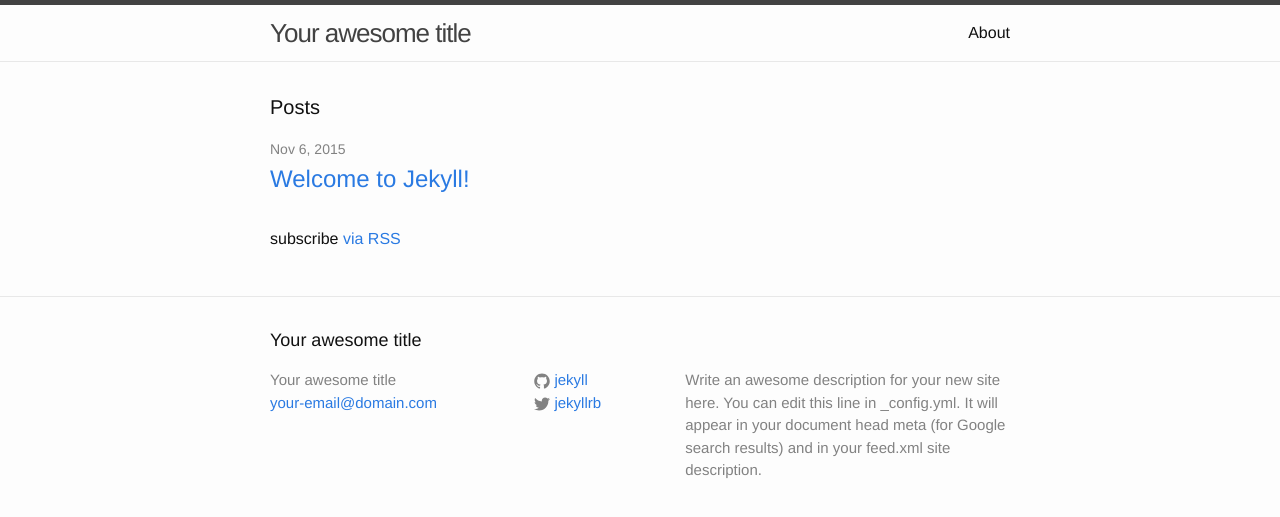
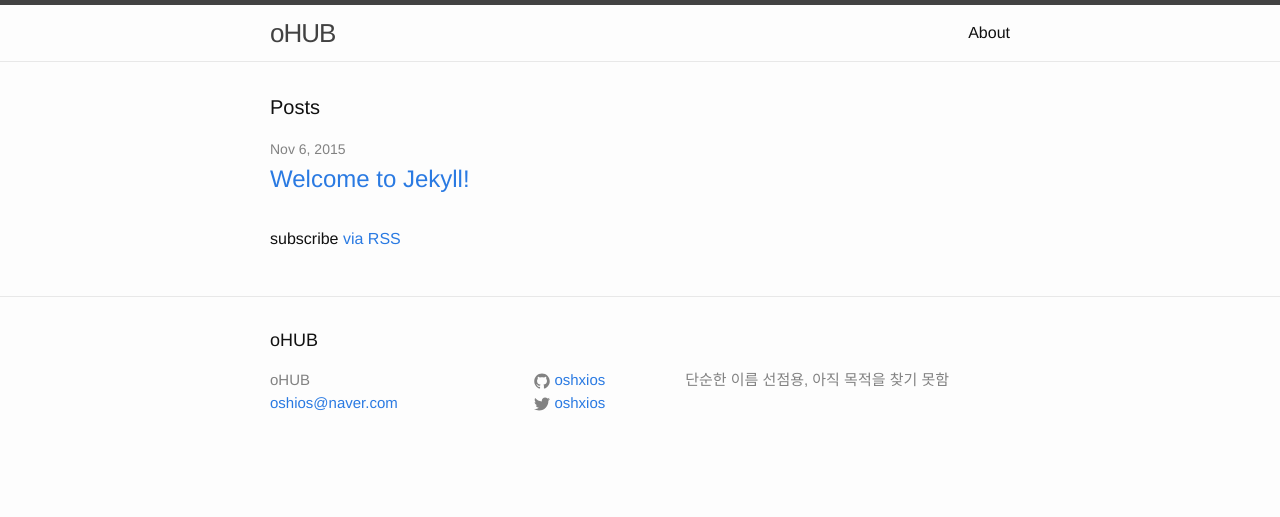
Before and after one commit to ohub/ohub.github.io, a Jekyll site: the page built from index.html, in a window 1280 px wide. Shown: the top 517 px of the page. Built offline with Jekyll 4.4.1, drawn with Linux system fonts in a browser that asks for light colours.

Commit message:
Edit config

```diff
--- a/_config.yml
+++ b/_config.yml
@@ -1,21 +1,12 @@
-# Welcome to Jekyll!
-#
-# This config file is meant for settings that affect your whole blog, values
-# which you are expected to set up once and rarely need to edit after that.
-# For technical reasons, this file is *NOT* reloaded automatically when you use
-# 'jekyll serve'. If you change this file, please restart the server process.
-
 # Site settings
-title: Your awesome title
-email: your-email@domain.com
+title: oHUB
+email: oshios@naver.com
 description: > # this means to ignore newlines until "baseurl:"
-  Write an awesome description for your new site here. You can edit this
-  line in _config.yml. It will appear in your document head meta (for
-  Google search results) and in your feed.xml site description.
+  단순한 이름 선점용, 아직 목적을 찾기 못함
 baseurl: "" # the subpath of your site, e.g. /blog
-url: "http://yourdomain.com" # the base hostname & protocol for your site
-twitter_username: jekyllrb
-github_username:  jekyll
+url: "https://ohub.github.io"
+twitter_username: oshxios
+github_username:  oshxios
 
 # Build settings
 markdown: kramdown
```
